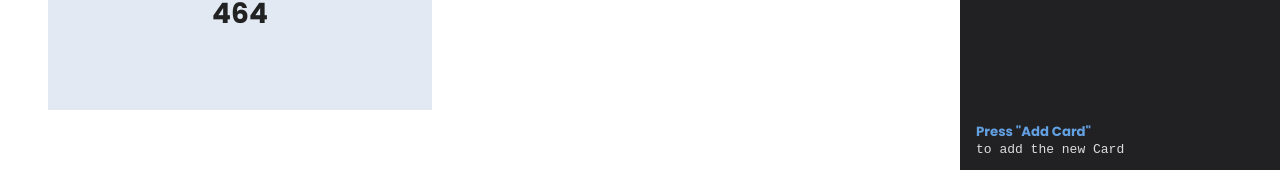
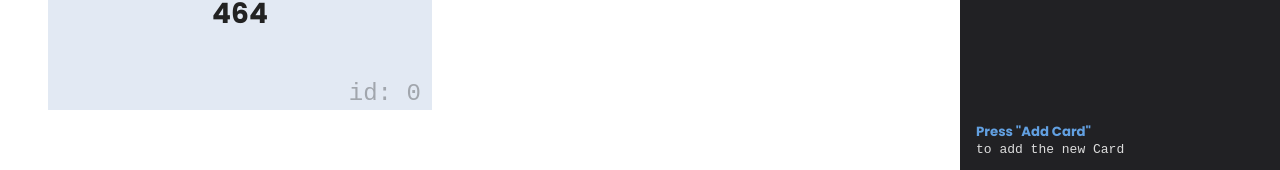
Before and after one commit to vahan-sahakyan/cards, a React (Create React App) app: page / in a window 1280 px wide. Both pictures are taken after a click on the button "ADD CARD". Shown: the part 186-356 px from the top of the page. Built offline with nearby package versions, Linux system fonts and the light colour scheme.

Commit message:
solved unique id issue

```diff
--- a/src/components/Card/Card.jsx
+++ b/src/components/Card/Card.jsx
@@ -10,6 +10,7 @@ const Card = ({ value, id }) => {
   };
   return (
     <div className='card'>
+      <pre>{id}</pre>
       <span onClick={handleRemove}>&#10005;</span>
       <h3>{value}</h3>
     </div>
--- a/src/components/Card/Card.scss
+++ b/src/components/Card/Card.scss
@@ -15,4 +15,13 @@
     top: 0.2rem;
     right: 0.7rem;
   }
+  pre {
+    position: absolute;
+    color: #2225;
+    bottom: 0.2rem;
+    right: 0.7rem;
+    &:before {
+      content: 'id: ';
+    }
+  }
 }
--- a/src/redux/card/card.reducer.js
+++ b/src/redux/card/card.reducer.js
@@ -7,7 +7,7 @@ import {
 
 const initialState = {
   cards: [],
-  length: 0,
+  uniqueId: 0,
 };
 const cardReducer = (state = initialState, action) => {
   switch (action.type) {
@@ -15,11 +15,11 @@ const cardReducer = (state = initialState, action) => {
     case ADD_CARD:
       return {
         ...state,
-        length: state.length + 1,
+        uniqueId: state.uniqueId + 1,
         cards: [
           ...state.cards,
           {
-            id: state.cards.length,
+            id: state.uniqueId,
             value: action.payload,
           },
         ],
```
